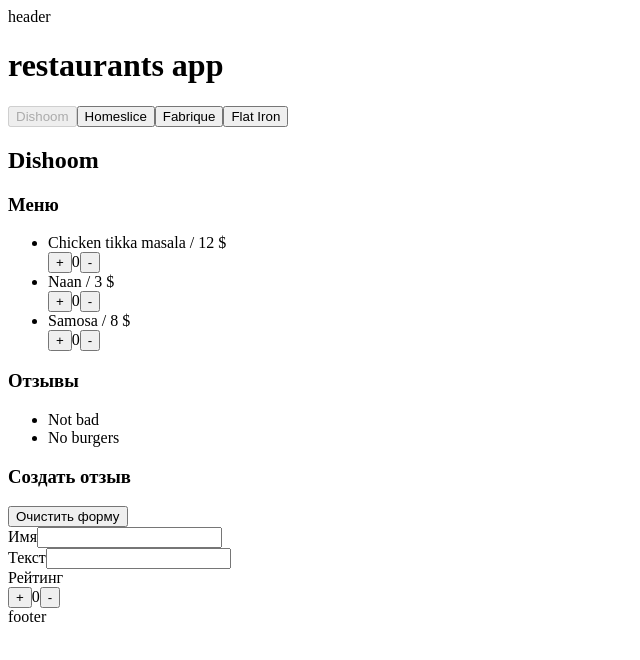
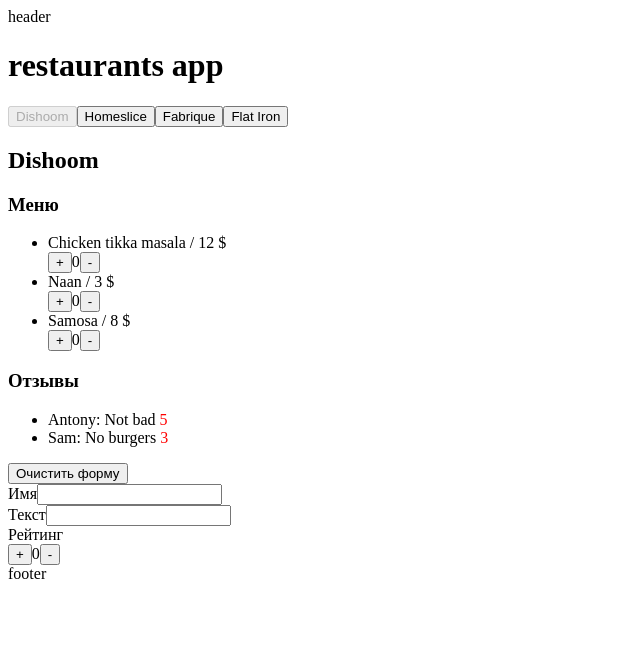
Before and after one commit to SvetlanaSmirnova65/react202408, a React (Vite) app: page / in a window 1280 px wide. Shown: the top 660 px of the page, without its empty margins (0-640 px from the left). Built offline with nearby package versions, Linux system fonts and the light colour scheme.

Commit message:
Couner в ReviewForm

```diff
--- /dev/null
+++ b/src/components/dish-counter/dish-counter.jsx
@@ -0,0 +1,8 @@
+import {useCount} from "./use-counter";
+import {Counter} from "../counter/counter";
+
+export const DishCounter = () =>{
+    const { value, increment, decrement } = useCount();
+
+    return <Counter value={value} increment={increment} decrement={decrement}/>
+};
--- /dev/null
+++ b/src/components/dish-counter/use-counter.js
@@ -0,0 +1,14 @@
+import { useState } from "react";
+
+export const useCount = () => {
+  const [value, setValue] = useState(0);
+
+  const increment = () => setValue(Math.min(value + 1, 5));
+  const decrement = () => setValue(Math.max(value - 1, 0));
+
+  return {
+    value,
+    increment,
+    decrement,
+  };
+};
--- a/src/components/dish/dish.jsx
+++ b/src/components/dish/dish.jsx
@@ -1,10 +1,10 @@
-import { Counter } from "../counter/counter";
+import { DishCounter } from "../dish-counter/dish-counter";
 
 export const Dish = ({name, price }) => {
     return (
         <>
             {name} / {price} $
-            <Counter />
+            <DishCounter />
         </>
     );
   };
--- a/src/components/restaurant/restaurant.jsx
+++ b/src/components/restaurant/restaurant.jsx
@@ -14,8 +14,6 @@
       {menu.length ? <Menu menu={menu} /> : <div>Нет меню</div>}
       <h3>Отзывы</h3>
       {reviews.length ? <Reviews reviews={reviews} /> : <div>Нет отзывов</div>}
-      <h3>Создать отзыв</h3>
-      <ReviewForm/>
     </section>
   );
 };
--- a/src/components/review-form/review-form.jsx
+++ b/src/components/review-form/review-form.jsx
@@ -1,5 +1,5 @@
 import {useForm} from "./use-form";
-import { RestaurantCounter } from "../restaurant-counter/restaurant-counter";
+import { Counter } from "../counter/counter";
 
 export const ReviewForm = () => {
     const {form, setName, setText, setIncrementRating, setDecrementRating, clearForm} = useForm();
@@ -28,7 +28,7 @@
             </div>
             <div>
                 <span>Рейтинг</span>
-                <RestaurantCounter
+                <Counter
                     value={rating}
                     increment={setIncrementRating}
                     decrement={setDecrementRating}
--- a/src/components/review-form/use-form.js
+++ b/src/components/review-form/use-form.js
@@ -1,9 +1,9 @@
 import {useReducer} from "react";
 
 const DEFAULT_FROM_VALUE = {
-    name: '',
-    text: '',
-    rating: 1
+    name: "",
+    text: "",
+    rating: 5
 }
 
 const reducer = (state, {type, payload}) => {
--- /dev/null
+++ b/src/components/review/review.jsx
@@ -0,0 +1,5 @@
+export const Review = ({user, text, rating }) => {
+    return (
+       <>{user}: {text}  <span style={{ color: 'red' }}>{rating}</span></>
+    );
+  };
--- a/src/components/reviews/reviews.jsx
+++ b/src/components/reviews/reviews.jsx
@@ -1,9 +1,15 @@
-export const Reviews = ({ reviews }) => {
+import { Review } from "../review/review";
+import { ReviewForm } from "../review-form/review-form";
+
+  export const Reviews = ({ reviews }) => {
     return (
-      <ul>
-        {reviews?.map((reviewItem) => (
-          <li>{reviewItem.text}</li>
-        ))}
-      </ul>
+      <>
+        <ul>
+          {reviews?.map((review) => (
+          <li> <Review user={review.user} text={review.text} rating={review.rating}/></li>
+          ))}
+        </ul>
+        <ReviewForm />
+      </>
     );
   };
```
